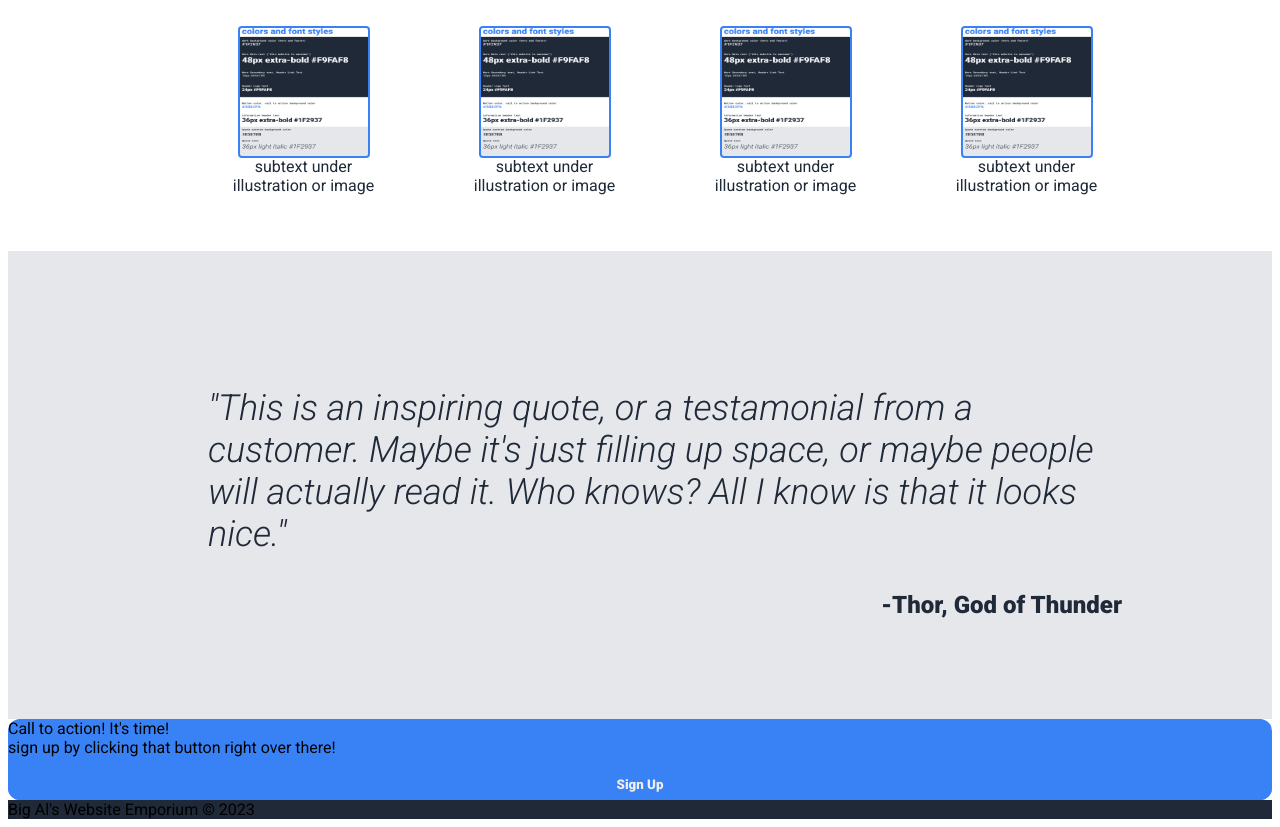
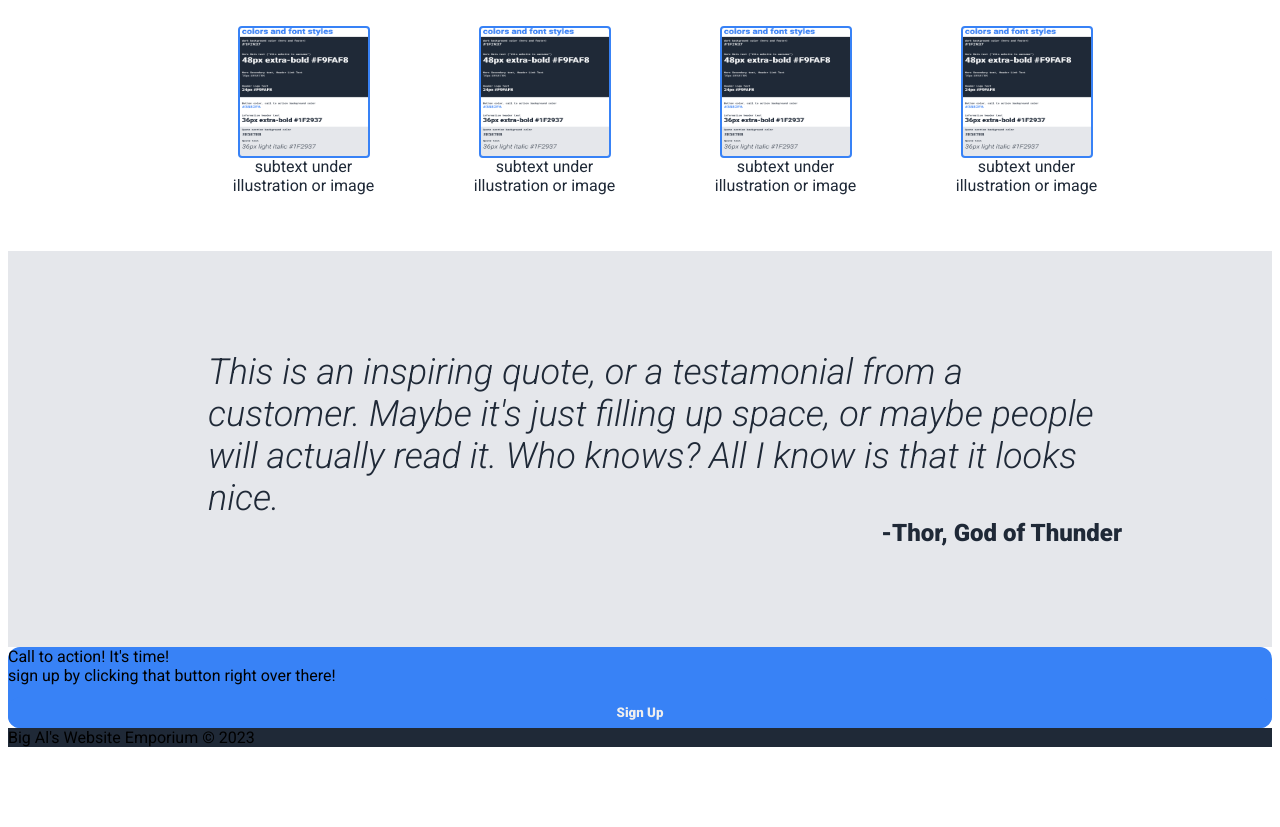
Before and after one commit to FatAnorexic/landing_page, a plain HTML site: page index.html in a window 1280 px wide. Shown: the part 657-1484 px from the top of the page. After the commit the page ends 1412 px from the top, so only its background shows below. Drawn offline with Linux system fonts and the light colour scheme.

Commit message:
Remove quotes and paragraph element
This was done to bring it closer to the original ideal image.

```diff
--- a/index.html
+++ b/index.html
@@ -51,8 +51,8 @@
     </div>
     <div class="body2">
         <div class="quote">
-            <p>"This is an inspiring quote, or a testamonial from a customer. Maybe it's just filling
-            up space, or maybe people will actually read it. Who knows? All I know is that it looks nice."</p>
+            This is an inspiring quote, or a testamonial from a customer. Maybe it's just filling
+            up space, or maybe people will actually read it. Who knows? All I know is that it looks nice.
         </div>
         <div class="source">-Thor, God of Thunder</div>
     </div>
```
